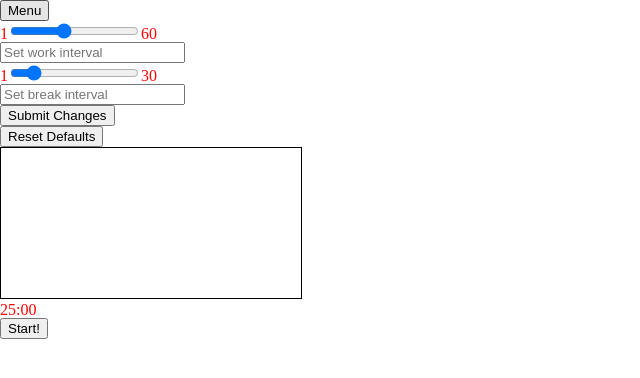
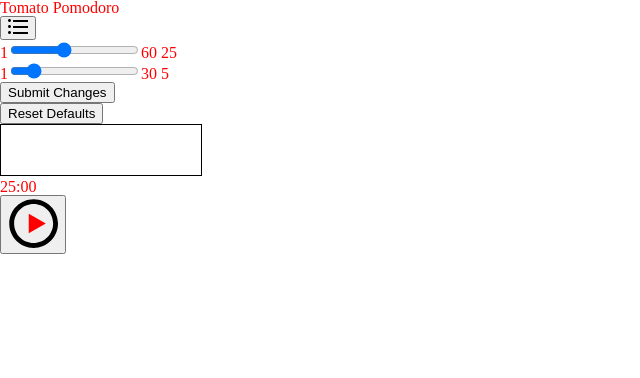
Before and after one commit to mjvalade/Pomodoro-App, a website: page index.html in a window 1280 px wide. Shown: the whole page, without its empty margins (0-640 px from the left). Drawn offline with nearby package versions, Linux system fonts and the light colour scheme.

Commit message:
settings slider working

```diff
--- a/index.html
+++ b/index.html
@@ -8,28 +8,48 @@
 </head>
 
 <body>
-    <section class = "controls-all">
-      <button class = "menu-toggle">Menu</button>
-        <ul class="controls-container" role="form">
-        <!-- <section class="controls-container" role="form"> -->
-          <li class="">1<input type="range" id="slider-work" min="1" value="25" max="60" step="1">60
-          <!-- <li class="">1<input type="range" id="slider-work" min="1" value="25" max="60" step="1" oninput="outputUpdate(value)">60 -->
-            <!-- <output for="slider-work" id="work-min">25</output></li> -->
-          <li><input class="work-input" type="text" placeholder="Set work interval"></li>
-          <li>1<input type="range" id="slider-break" min="1" value="5" max="30" step="1">30
-          <!-- <li>1<input type="range" id="slider-break" min="1" value="5" max="30" step="1" oninput="outputUpdate(value)">30
-            <output for="slider-break" id="break-min">5</output></li> -->
-          <li><input class="break-input" type="text" placeholder="Set break interval"></li>
-          <li><button class="submit-button">Submit Changes</button></li>
-          <li><button class="reset-default-button">Reset Defaults</button></li>
-        <!-- </section> -->
+  <h1>Tomato Pomodoro</h1>
+  <button class = "menu-toggle">
+    <svg width="20px" height="15px" viewBox="120 162 20 15" version="1.1" xmlns="http://www.w3.org/2000/svg" xmlns:xlink="http://www.w3.org/1999/xlink">
+      <!-- Generator: Sketch 39.1 (31720) - http://www.bohemiancoding.com/sketch -->
+      <desc>Created with Sketch.</desc>
+      <defs></defs>
+      <path d="M121.5,174 C120.672,174 120,174.672 120,175.5 C120,176.328 120.672,177 121.5,177 C122.328,177 123,176.328 123,175.5 C123,174.672 122.328,174 121.5,174 L121.5,174 Z M125,177 L140,177 L140,175 L125,175 L125,177 Z M121.5,168 C120.672,168 120,168.672 120,169.5 C120,170.328 120.672,171 121.5,171 C122.328,171 123,170.328 123,169.5 C123,168.672 122.328,168 121.5,168 L121.5,168 Z M125,171 L140,171 L140,169 L125,169 L125,171 Z M121.5,162 C120.672,162 120,162.672 120,163.5 C120,164.328 120.672,165 121.5,165 C122.328,165 123,164.328 123,163.5 C123,162.672 122.328,162 121.5,162 L121.5,162 Z M125,165 L140,165 L140,163 L125,163 L125,165 Z" id="list-[#1497]" stroke="none" fill="#000000" fill-rule="evenodd"></path>
+    </svg>
+  </button>
+    <ul class="controls-container display" role="form">
+      <li class="">1<input type="range" id="slider-work" min="1" value="25" max="60" step="1" oninput="outputWkUpdate(value)">60<output for="slider-work" id="work-min"> 25</output></li>
+      <!-- <li><input class="work-input" type="text" placeholder="Set work interval"></li> -->
+      <li>1<input type="range" id="slider-break" min="1" value="5" max="30" step="1" oninput="outputBkUpdate(value)">30<output for="slider-break" id="break-min"> 5</output></li>
+      <!-- <li><input class="break-input" type="text" placeholder="Set break interval"></li> -->
+      <li class="button-li"><button class="submit-button">Submit Changes</button></li>
+      <li class="button-li"><button class="reset-default-button">Reset Defaults</button></li>
+      <script>
+      function outputWkUpdate(wTime) {
+        $('#work-min').val(wTime);
+      }
+      function outputBkUpdate(bTime) {
+        $('#break-min').val(bTime);
+      }
+      </script>
     </ul>
+  <section id="main">
+    <canvas id="countdown" style="border: 1px solid black" width="200" height="50"></canvas>
+    <div id="countdown-display"><span id="minutes">25</span>:<span id="seconds">00</span></div>
   </section>
-    <canvas id="countdown" style="border: 1px solid black"></canvas>
-    <div id="countdown-display"><span id="minutes">25</span>:<span id="seconds">00</span></div>
-    <button id="start-button">Start!</button>
+  <button id="start-button">
+    <svg width="50px" height="50px" viewBox="316 68 32 32" version="1.1" xmlns="http://www.w3.org/2000/svg" xmlns:xlink="http://www.w3.org/1999/xlink">
+      <!-- Generator: Sketch 39.1 (31720) - http://www.bohemiancoding.com/sketch -->
+      <desc>Created with Sketch.</desc>
+      <defs></defs>
+      <g id="Group" stroke="none" stroke-width="1" fill="none" fill-rule="evenodd" transform="translate(316.000000, 68.000000)">
+        <path d="M16.3991474,28.8798295 C9.51761135,28.8798295 3.91846535,23.2806835 3.91846535,16.3991474 C3.91846535,9.51761135 9.51761135,3.91846535 16.3991474,3.91846535 C23.2806835,3.91846535 28.8798295,9.51761135 28.8798295,16.3991474 C28.8798295,23.2806835 23.2806835,28.8798295 16.3991474,28.8798295 M0.798294839,16.3991474 C0.798294839,25.0154983 7.78279654,32 16.3991474,32 C25.0154983,32 32,25.0154983 32,16.3991474 C32,7.78279654 25.0154983,0.798294839 16.3991474,0.798294839 C7.78279654,0.798294839 0.798294839,7.78279654 0.798294839,16.3991474 Z" id="record-[#982]" fill="#000000"></path>
+        <polygon id="play-[#1001]" fill="#FF0000" points="13.2789769 10.1588064 13.2789769 22.6394885 24.1995737 16.3991474"></polygon>
+      </g>
+    </svg>
+  </button>
 
   <script src="main.bundle.js"></script>
-  <!-- <script src="https://ajax.googleapis.com/ajax/libs/jquery/2.2.0/jquery.min.js"></script> -->
+  <script src="https://ajax.googleapis.com/ajax/libs/jquery/2.2.0/jquery.min.js"></script>
 </body>
 </html>
--- a/lib/scripts/listeners.js
+++ b/lib/scripts/listeners.js
@@ -17,15 +17,15 @@
 });
 
 $menu.on('click', function(){
-  // $(this).find($controls).toggleClass();
-  $(this).toggleClass($controls);
-  //toggleMenu();
+  $('ul').toggleClass('display');
 });
 
 $submit.on('click', function(){
   let newW = parseInt($workInput);
   let newB = parseInt($breakInput);
   Settings.changeDefaults(newW, newB);
+  $('ul').toggleClass('display');
+
   //disable itself
   //enable reset button
   //toggleMenu();
--- a/lib/styles/styles.scss
+++ b/lib/styles/styles.scss
@@ -4,23 +4,116 @@
 
 body {
   color: $primary-text-color;
+  // font-size: 2em;
+  // display: flex;
+  // flex-direction: row;
+  // align-items: center;
+  height: 100vh;
+  width: 90%;
+}
+
+h1 {
+  display: inline-block;
   font-size: 4em;
+  height: 5vh;
+  width: 100%;
+  text-align: center;
+  margin-top: 5px;
+}
+
+.menu-toggle {
+  position: relative;
+  top: -33px;
+  left: 85vw;
+  height: 5vh;
+  width: 5%;
+  border: none;
+  background: white;
+  display: inline-block;
+}
+
+// Allows for toggle on/off settings menu
+.display {
+  display: none;
+}
+
+// Settings menu content
+.controls-container {
+  color: black;
+  font-size: .75em;
+  border: 1px dashed black;
+  padding: 5px;
+  width: 30%;
+  justify-content: center;
+  text-align: center;
+  position: relative;
+  display: block;
+  top: 20px;
+  margin: auto;
+}
+
+.button-li {
+  display: inline-block;
+  margin: 5px;
+}
+
+output {
+  font-size: 2em;
+  margin-left: 10px;
+}
+
+
+
+// Main timer content always on view
+#main {
   display: flex;
   flex-direction: column;
   align-items: center;
-  height: 200vh;
-}
-
-.controls-container {
-  border: 1px solid black;
+  justify-content: center;
+  margin: auto;
+  position: fixed;
+  top: 40vh;
   width: 100%;
 }
 
-#minutes {
+canvas {
+  display: flex;
+  flex-direction: row;
+  align-items: center;
+}
+
+#countdown-display {
   color: $primary-text-color;
-  font-size: 2em;
+  font-size: 7em;
   display: flex;
-  flex-direction: column;
-  align-items: center;
+  flex-direction: row;
+  margin: 10px;
+}
 
+#start-button {
+  position: fixed;
+  top: 400px;
+  // width: 8vw;
+  // height: 7vh;
+  border: none;
+  // border-radius: 25px;
+  background: white;
 }
+
+// #minutes {
+//   color: $primary-text-color;
+//   font-size: 2em;
+//   display: flex;
+//   flex-direction: row;
+//   // align-items: center;
+//
+// }
+//
+// #seconds {
+//   color: $primary-text-color;
+//   font-size: 2em;
+//   display: flex;
+//   flex-direction: row;
+//   // align-items: center;
+//
+// }
```
Also changed, not shown: lib/scripts/settings.js (+1 -6 lines). Lines whose indentation alone changed are shown as unchanged.
